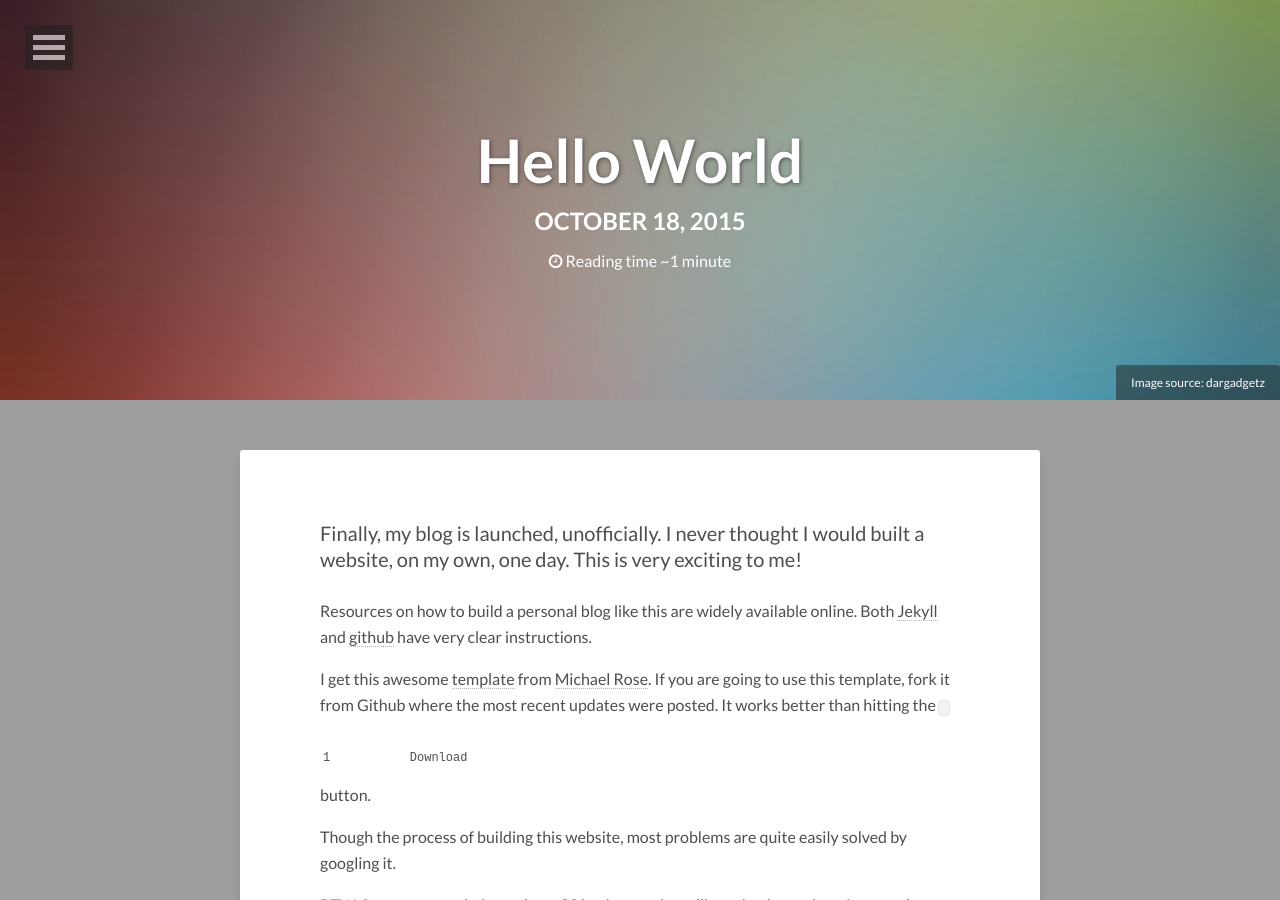
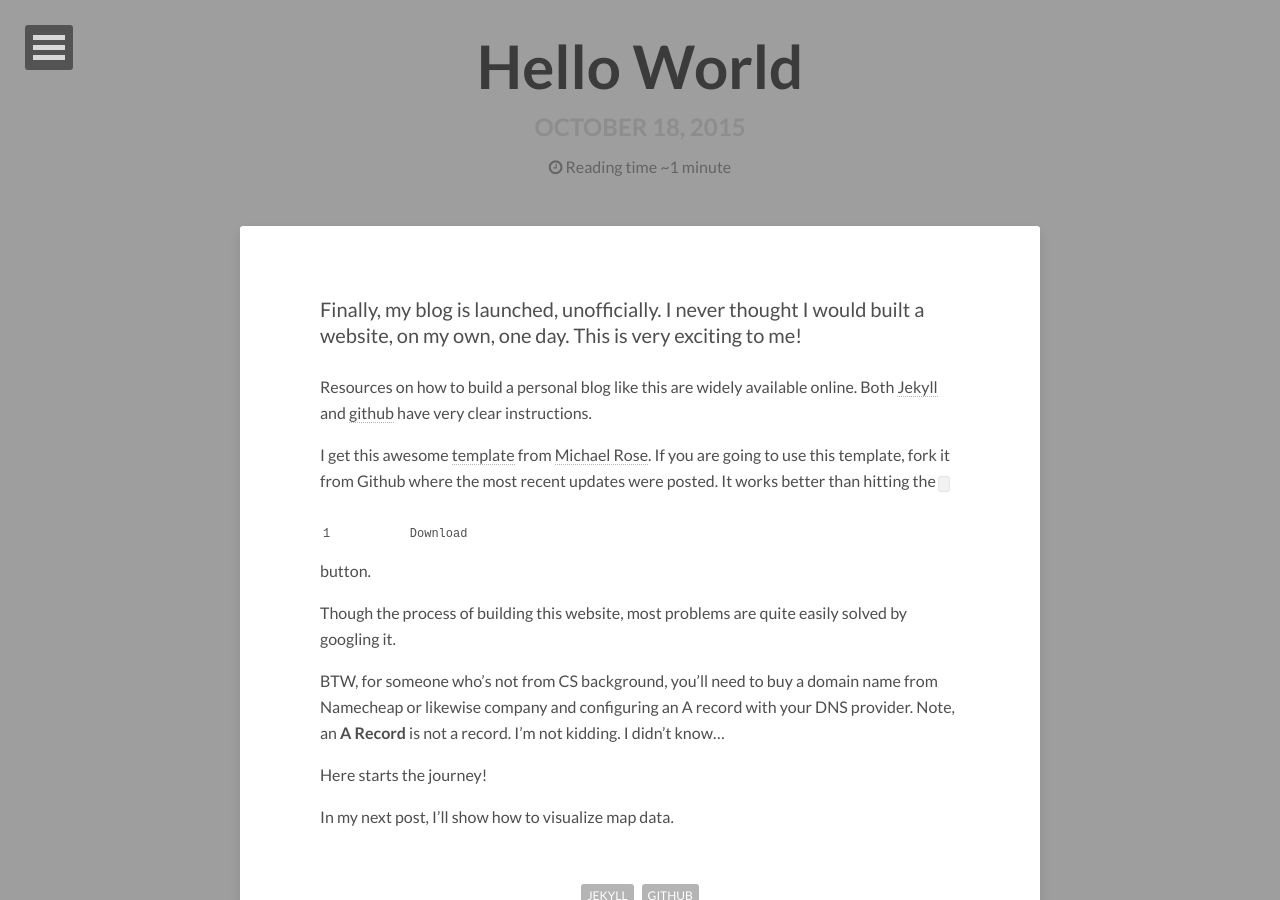
Before and after one commit to imteazs/jianjinucdavis.github.io, a Jekyll site: the page built from _posts/2015-10-18-Launch-my-blog.md, in a window 1280 px wide and 900 px high. Built offline with Jekyll 4.4.1, drawn with Linux system fonts in a browser that asks for light colours; nearby versions of some CDN libraries; comment, search, counter and statistics services are not loaded.

Commit message:
remove pic in my first post

```diff
--- a/_posts/2015-10-18-Launch-my-blog.md
+++ b/_posts/2015-10-18-Launch-my-blog.md
@@ -4,10 +4,6 @@
 description: "On the birth of this blog, resources, and troubleshooting."
 modified: 2015-10-18
 tags: [jekyll, github]
-image:
-  feature: abstract-3.jpg
-  credit: dargadgetz
-  creditlink: http://www.dargadgetz.com/ios-7-abstract-wallpaper-pack-for-iphone-5-and-ipod-touch-retina/
 ---
 
 Finally, my blog is launched, unofficially. I never thought I would built a website, on my own, one day. This is very exciting to me!
```
